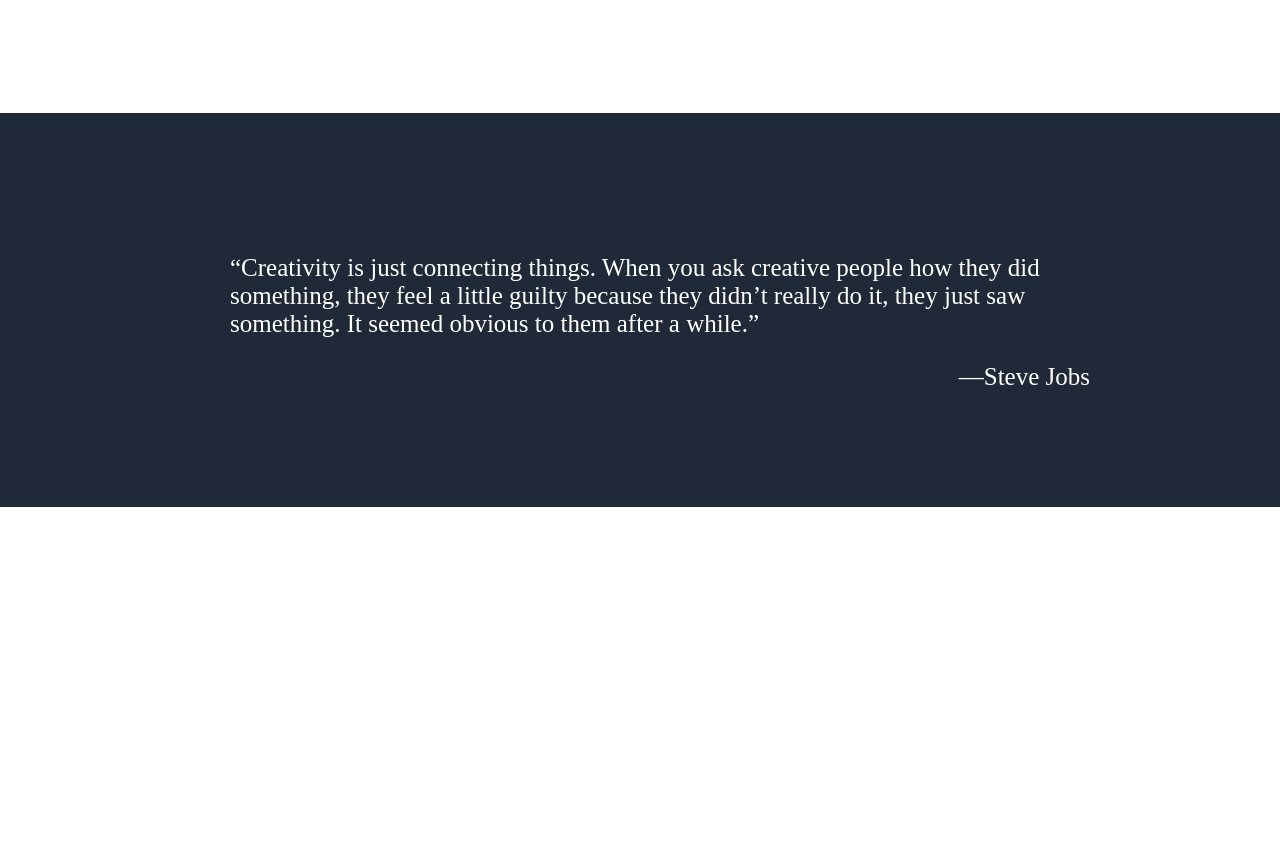
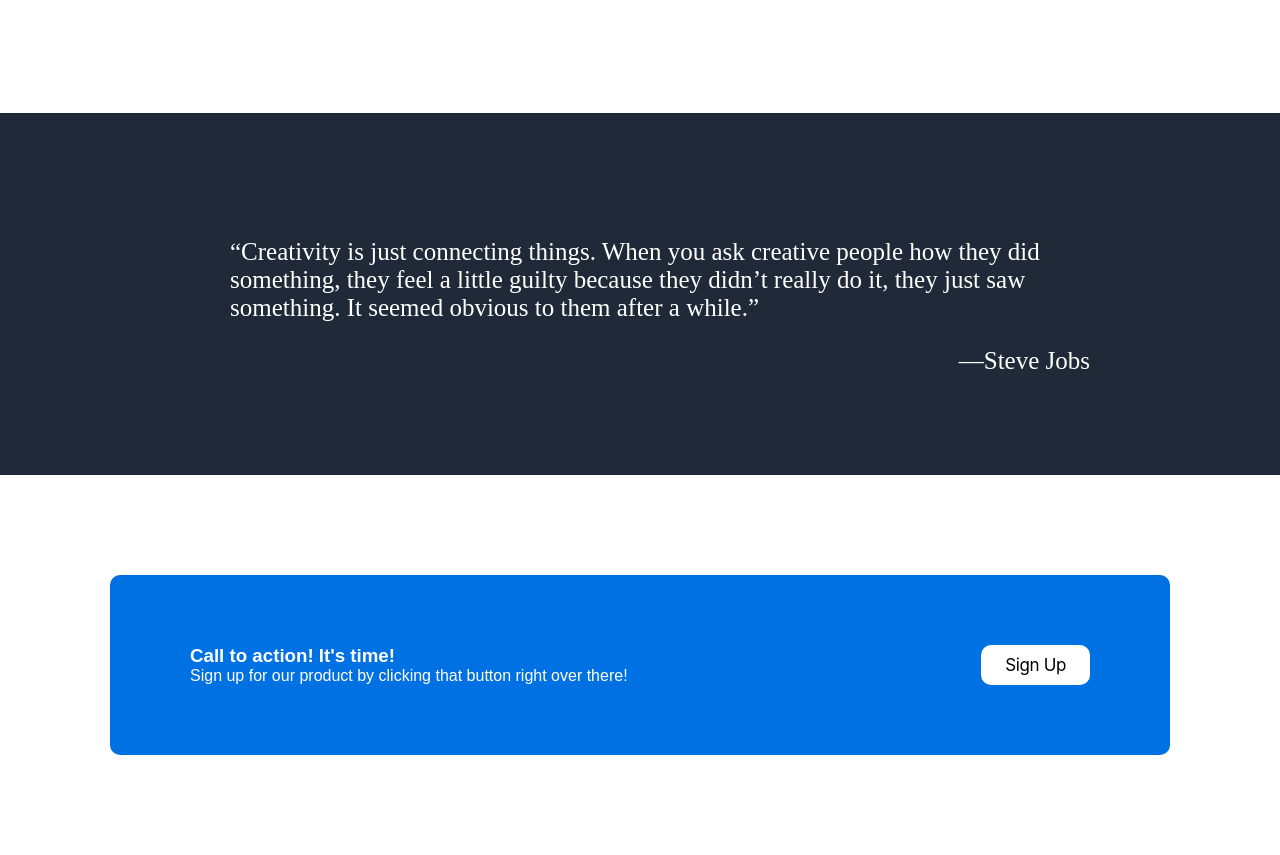
Before and after one commit to coderdonny/Landing-Page, a plain HTML site: page index.html in a window 1280 px wide. Shown: the part 927-1782 px from the top of the page. Before the commit the page ends 1434 px from the top, so only its background shows below. Drawn offline with Linux system fonts and the light colour scheme; a web font is replaced by a local one.

Commit message:
Add call to action section and style it

```diff
--- a/index.html
+++ b/index.html
@@ -72,6 +72,20 @@
         </div>
     </div>
 
+    <div class="signUp">
+        <div class="signUp container">
+            <div class="text">
+                <h3>Call to action! It's time!</h3>
+                <p>Sign up for our product by clicking that button right over there!</p>
+            </div>
+            <button>Sign Up</button>
+        </div>
+    </div>
+
+    <footer>
+
+    </footer>
+
 </body>
 
 </html>
--- a/style.css
+++ b/style.css
@@ -92,7 +92,7 @@ ul a:hover {
 	box-shadow: 0px 0px 50px 3px #000000;
 }
 
-header button {
+button {
 	cursor: pointer;
 	display: inline-block;
 	text-align: center;
@@ -115,7 +115,7 @@ header button {
 	transition-duration: 0.2s;
 }
 
-header button:hover {
+button:hover {
 	background: #0c5095;
 	color: white;
 }
@@ -164,7 +164,6 @@ main h1 {
 .quote {
 	display: flex;
 	justify-content: center;
-	padding: 16px;
 	background-color: #1f2937;
 }
 
@@ -185,3 +184,32 @@ figcaption {
 figcaption {
 	margin-left: auto;
 }
+
+.signUp {
+	display: flex;
+	justify-content: center;
+	background-color: #ffffff;
+	padding: 100px 0px;
+}
+
+.signUp.container {
+	background: #0071e3;
+	width: 900px;
+	display: flex;
+	justify-content: space-between;
+	padding: 70px 80px;
+	color: white;
+	font-family: Arial, Helvetica, sans-serif;
+	border-radius: 10px;
+}
+
+.signUp h3,
+p {
+	margin: 0px;
+}
+
+.signUp button {
+	background-color: white;
+	color: black;
+	width: min-content;
+}
```
